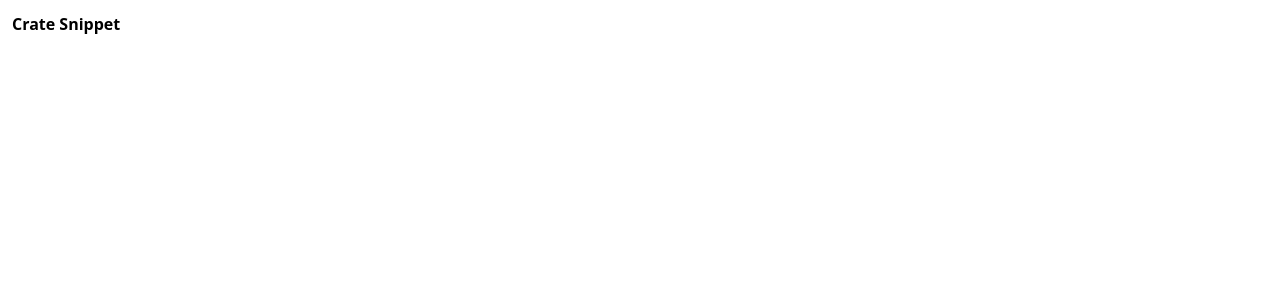
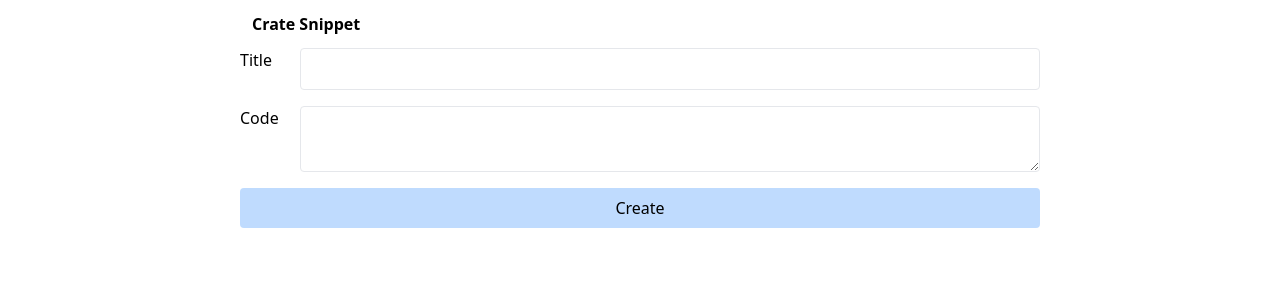
Before and after one commit to Baejita/NextJs3, a Next.js app: page /snippets/new in a window 1280 px wide. Shown: the top 300 px of the page. Built offline with nearby package versions, Linux system fonts and the light colour scheme.

Commit message:
First Snippet on server Action

```diff
--- a/app/layout.tsx
+++ b/app/layout.tsx
@@ -26,9 +26,9 @@ export default function RootLayout({
   return (
     <html lang="en">
       <body
-        className={`${geistSans.variable} ${geistMono.variable} antialiased`}
+
       >
-        {children}
+        <div className=" container mx-auto px-60 ">{children}</div>
       </body>
     </html>
   );
--- a/app/snippets/new/page.tsx
+++ b/app/snippets/new/page.tsx
@@ -1,13 +1,47 @@
+import { db } from '@/app/db/inde'
+import { redirect } from 'next/navigation';
 import React from 'react'
 
-function page() {
+function snippetCreatePage() {
+    async function createSnippet(formdata:FormData) {
+        //จำเป็นเรียกใช้ server actions
+        "use server"
+        // ตรวจสอบว่า ผู้ใช้ กรอกข้อมูล ถูกต้อง
+        const title = formdata.get('title' as string);
+        const code = formdata.get('code' as string)
+        // สร้างข้อมูลใหม่ในฐานข้อมูล
+        const snippet = await db.snippet.create({
+            data: {
+                title ,
+                code
+            }
+        })
+
+        console.log(snippet);
+
+        // นำทางผู้ใช้ไปยังหน้าจอ list
+        redirect('/')
+
+    }
   return (
-    <form>
+    <form action={createSnippet}>
         <h3 className='font-bold m-3'>Crate Snippet</h3>
-        <div className=' flex '></div>
+        <div className=' flex flex-col gap-4'>
+            <div className='flex gap-4'>
+                <label className="w-12" htmlFor='title'>Title</label>
+                <input name='title' className='border rounded p-2 w-full' id='title'/>
+            </div>
+
+            <div className='flex gap-4'>
+                <label className="w-12" htmlFor='code'>Code</label>
+                <textarea name='code' className='border rounded p-2 w-full' id='code'/>
+            </div>
+
+            <button type="submit" className=' rounded bg-blue-200 p-2'>Create</button>
+        </div>
 
     </form>
   )
 }
 
-export default page
+export default snippetCreatePage
```
Also changed, not shown: 2 other files (tests, documents, lock files or other folders).
